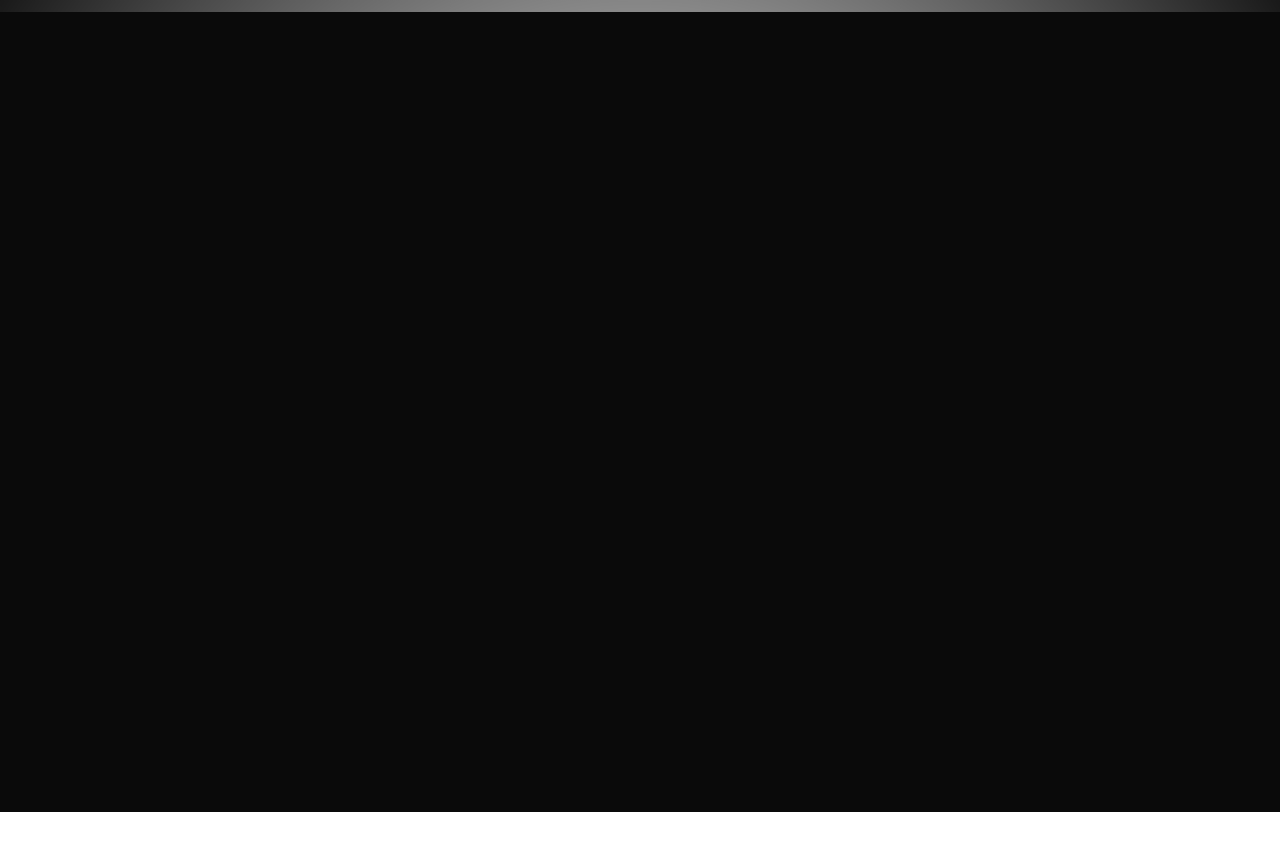
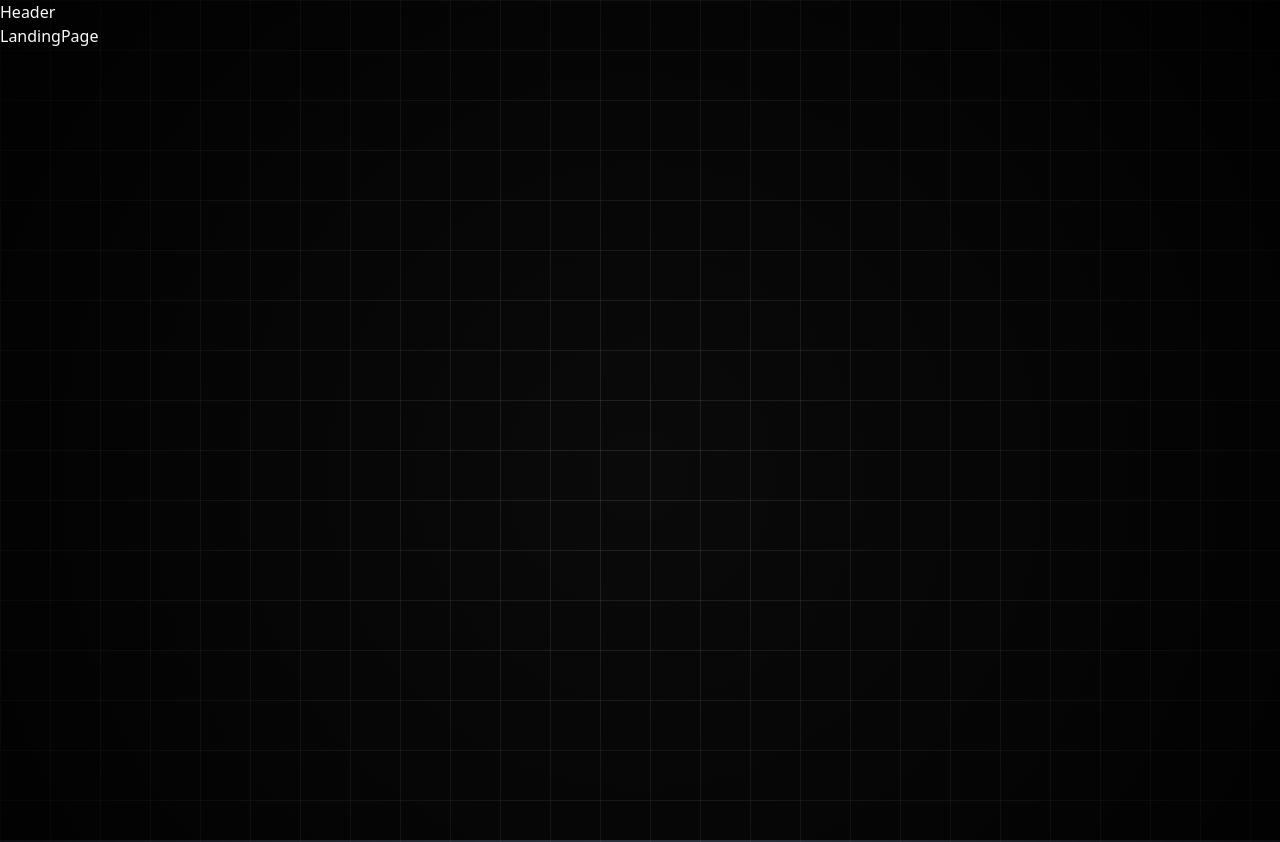
Before and after one commit to PKhan-0011/Hired-Project, a React (Vite) app: page / in a window 1280 px wide. Shown: the top 842 px of the page. Built offline with nearby package versions, Linux system fonts and the light colour scheme.

Commit message:
code push

```diff
--- a/src/App.css
+++ b/src/App.css
@@ -1,18 +1,15 @@
 .grid-background {
-    position: fixed;
+    position: absolute;
     top: 0;
     left: 0;
     width: 100%;
     height: 100%;
-    background: linear-gradient(
-        to right,
-        rgba(255, 255, 255, 0.1) 1px,
-        transparent 1px
-    ),
+    background:
+    linear-gradient(to right, rgba(255, 255, 255, 0.1) 1px, transparent 1px),
     linear-gradient(to bottom, rgba(255, 255, 255, 0.1), 1px, transparent 1px);
-    background-size: 50px 50px ;
+    background-size: 50px 50px;
     pointer-events: none;
-    z-index: -1;
+    z-index: 0;
 }
 
 .grid-background::before {
@@ -22,5 +19,5 @@
     left: 0;
     width: 100%;
     height: 100%;
-     background: radial-gradient(circle, transparent, rgba(0,0,0,0.9));
+    background: radial-gradient(circle, transparent, rgba(0,0,0,0.9));
 }
--- a/src/App.tsx
+++ b/src/App.tsx
@@ -1,9 +1,10 @@
 
 import './App.css'
-import LandingPage from '@/pages/AppLayout';
-import AppLayout from '@/pages/AppLayout';
+import LandingPage from '@/pages/LandingPage';
+import AppLayout from '@/layOut/AppLayout';
 import { Routes, Route } from 'react-router-dom';
-import { ThemeProvider } from "@/components/themeProvider"
+import { ThemeProvider } from "@/components/themeProvider";
+import Job from '@/pages/Job';
 
 function App() {
 
@@ -12,12 +13,23 @@ function App() {
     <>
     <ThemeProvider defaultTheme="dark" storageKey="vite-ui-theme">
       <Routes>
+
+         <Route  element={<AppLayout/>} >
+
          <Route path='/' element={<LandingPage/>} />
-         <Route path='/AppLayout' element={<AppLayout/>} />
+         <Route path='/job' element={<Job />}  />
+
+         </Route>
       </Routes>
-    </ThemeProvider>
+     </ThemeProvider>
     </>
   )
 }
 
 export default App;
+
+
+
+// Khi kahi p hame y bhi dekhne ko milta hai like protected Route.
+// <Route path='/' element={<ProtectedRoute><appLayout/> </ProtectedRoute>}> yha p jo protectedRoute hai wo hame protect karta hai from
+// like login hai tabhi aage jane deta hai ye wala hisab kitab hai yha p okkh!...
--- a/src/index.css
+++ b/src/index.css
@@ -1,5 +1,6 @@
 @import "tailwindcss";
 @import "tw-animate-css";
+
 
 @custom-variant dark (&:is(.dark *));
 
--- /dev/null
+++ b/src/layOut/AppLayout.tsx
@@ -0,0 +1,20 @@
+import {Outlet} from 'react-router-dom';
+import '@/App.css';
+import Header from './Header';
+
+const AppLayout = () => {
+  return (
+    <div className='relative min-h-screen'>
+
+        <div className='grid-background absolute inset-0 z-0'></div>
+
+         <main className="min-h-screen container relative z-10">
+             <Header />
+             <Outlet/>
+         </main>
+         <div className='text-center bg-gray-600 mt-10 p-10 font-bold text-2xl z-10'>Made ❤️ with by @techy_Prey</div>
+    </div>
+  );
+}
+
+export default AppLayout
--- /dev/null
+++ b/src/layOut/Header.tsx
@@ -0,0 +1,11 @@
+
+
+const Header = () => {
+  return (
+    <div>
+        Header
+    </div>
+  )
+}
+
+export default Header
--- a/src/pages/AppLayout.tsx
+++ /dev/null
@@ -1,16 +0,0 @@
-// import {Outlet} from 'react-router-dom';
-
-const AppLayout = () => {
-  return (
-    <div>
-        <div className='grid-background'></div>
-
-         <main className="min-h-screen container m-3 p-6 ">
-
-         </main>
-
-    </div>
-  )
-}
-
-export default AppLayout
--- /dev/null
+++ b/src/pages/Job.tsx
@@ -0,0 +1,11 @@
+
+
+const Job = () => {
+  return (
+    <div>
+        <h1 className="text-white">JOb</h1>
+    </div>
+  )
+}
+
+export default Job
```
Also changed, not shown: src/main.tsx (+7 -4 lines).
